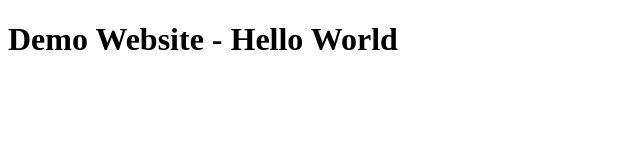
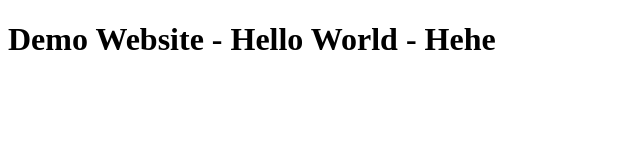
Before and after one commit to lopytech/lopytech-website, a plain HTML site: page index.html in a window 1280 px wide. Shown: the whole page, without its empty margins (0-640 px from the left). Drawn offline with Linux system fonts and the light colour scheme.

Commit message:
Update index.html

```diff
--- a/index.html
+++ b/index.html
@@ -6,6 +6,6 @@
     <title>Demo</title>
   </head>
   <body>
-    <h1>Demo Website - Hello World</h1>
+    <h1>Demo Website - Hello World - Hehe</h1>
   </body>
 </html>
```
